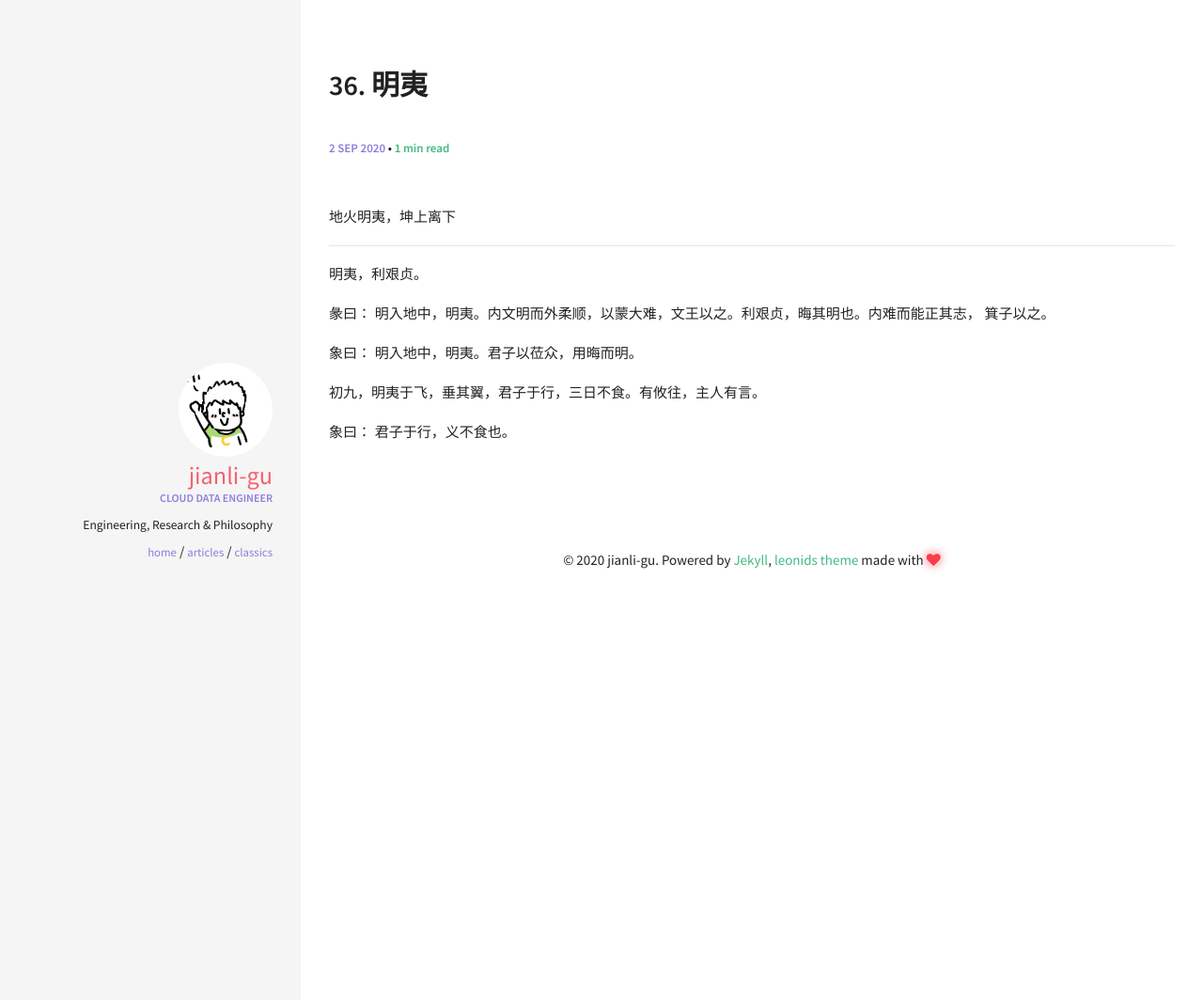
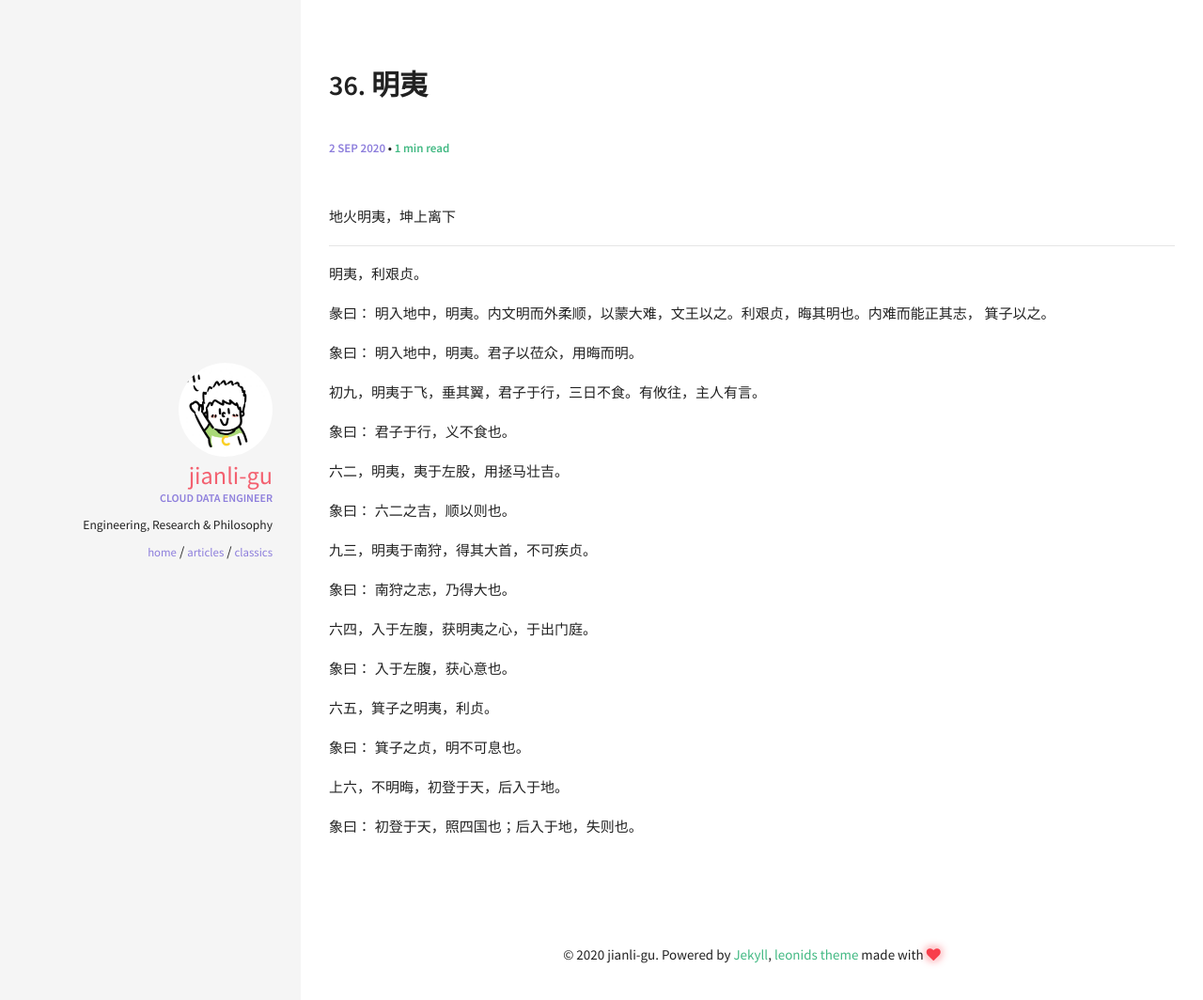
Before and after one commit to jianli-gu/jianli-gu.github.io, a Jekyll site: the page built from _posts/classics/yijing/2020-09-02-yijing-36-mingyi.md, in a window 1280 px wide. Shown: the top 1064 px of the page at 94% size. Built offline with Jekyll 4.4.1, drawn with Linux system fonts in a browser that asks for light colours.

Commit message:
Update mingyi

```diff
--- a/_posts/classics/yijing/2020-09-02-yijing-36-mingyi.md
+++ b/_posts/classics/yijing/2020-09-02-yijing-36-mingyi.md
@@ -20,3 +20,23 @@ modified: 2020-09-02
 初九，明夷于飞，垂其翼，君子于行，三日不食。有攸往，主人有言。
 
 象曰： 君子于行，义不食也。
+
+六二，明夷，夷于左股，用拯马壮吉。
+
+象曰： 六二之吉，顺以则也。
+
+九三，明夷于南狩，得其大首，不可疾贞。
+
+象曰： 南狩之志，乃得大也。
+
+六四，入于左腹，获明夷之心，于出门庭。
+
+象曰： 入于左腹，获心意也。
+
+六五，箕子之明夷，利贞。
+
+象曰： 箕子之贞，明不可息也。
+
+上六，不明晦，初登于天，后入于地。
+
+象曰： 初登于天，照四国也；后入于地，失则也。
```
